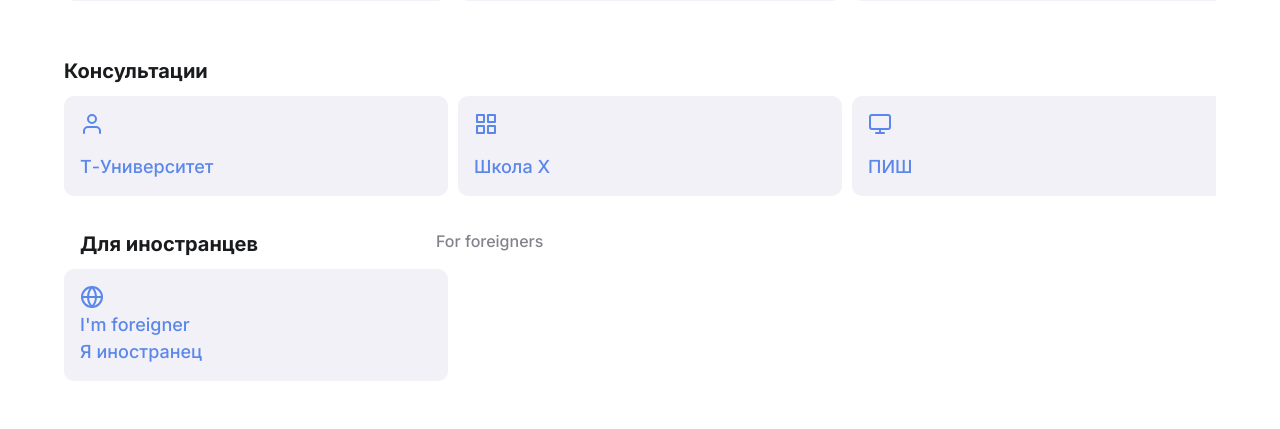
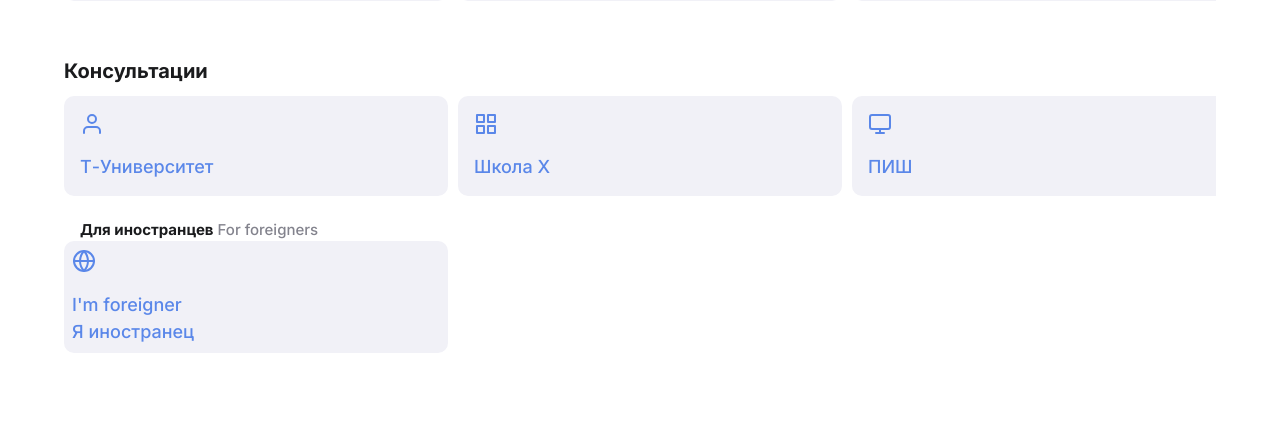
Before and after one commit to Pingwinshik/ElectronicQueue, a Flask app: page /client in a window 1280 px wide. Shown: the part 579-1008 px from the top of the page. After the commit the page ends 932 px from the top, so only its background shows below. Run offline with Flask 2, Linux system fonts and the light colour scheme; data that the repository does not hold is empty.

Commit message:
Build 17.01.2023 23:45
Фиксанул свою жижу в клиенте. Теперь всё должно отображаться корректно, согласно макету

```diff
--- a/templates/client.html
+++ b/templates/client.html
@@ -91,7 +91,9 @@
             </div>
           </div>
           <br />
-          <h2 class="text-blackish"><b>Для иностранцев</b></h2>
+          <div class="w3-container" style="width: 43%" display="inline">
+            <span<h2 class="text-blackish"><b>Для иностранцев</b><span class="text-dark-grey"> For foreigners</h2></span></span>
+          </div>
           <div class="carousel" data-flickity='{ "draggable": false, "pageDots": false, "prevNextButtons": false, "contain": true, "cellAlign": "left"}'>
             <div class="carousel-cell a-button-grey-blue" onclick="load({type: 'Ч', room: '1-113'})" style="width: 150px; height: 96px">
               <img class="search-icon a-margin-8" src="../static/img/icons/globe.svg" width="24" height="24" /><br />
@@ -166,12 +168,12 @@
           </div>
           <br />
           <div class="w3-container" style="width: 43%" display="inline">
-            <span class="left text-blackish"><h2><b>Для иностранцев</b></h2></span><span class="right text-dark-grey"> <h4>For foreigners</h4></span>
+            <span<h2 class="text-blackish"><b>Для иностранцев</b><span class="text-dark-grey"> For foreigners</h2></span></span>
           </div>
           <div class="carousel" data-flickity='{ "draggable": false, "pageDots": false, "prevNextButtons": false, "contain": true, "cellAlign": "center"}'>
             <div class="carousel-cell a-button-grey-blue a-button-grey-blue-hover" onclick="load({type: 'Ч', room: '1-113'})" style="width: 30vw; height: 14vh">
-              <img class="search-icon a-margin-16" src="../static/img/icons/globe.svg" alt="Монитор" width="24" height="24" /><br />
-              <h3 class="w3-bottom a-margin-16">I'm foreigner<br />Я иностранец</h3>
+              <img class="search-icon a-margin-8" src="../static/img/icons/globe.svg" alt="Монитор" width="24" height="24" /><br />
+              <h3 class="w3-bottom a-margin-8">I'm foreigner<br />Я иностранец</h3>
             </div>
             <div class="carousel-cell a-hider" style="width: 30vw; height: 12.5vh">
             </div>
```
